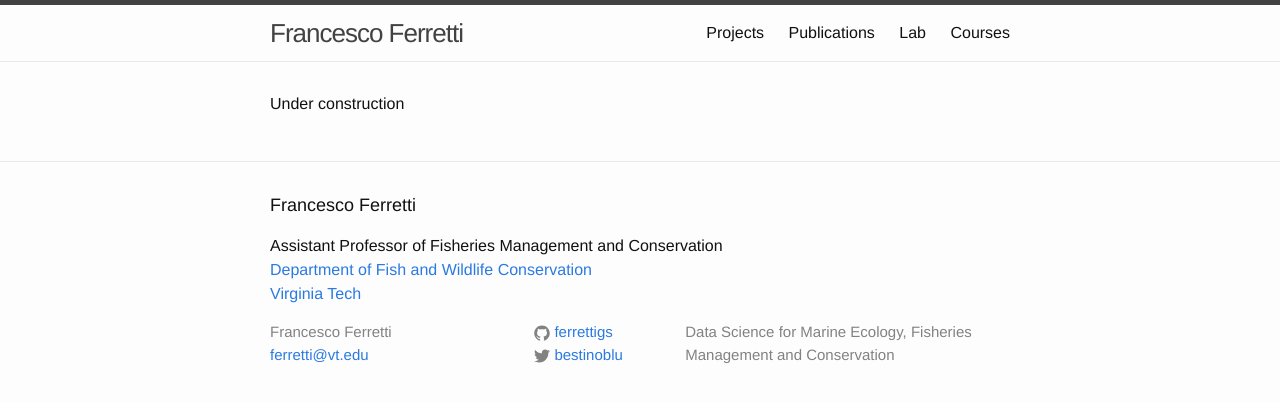
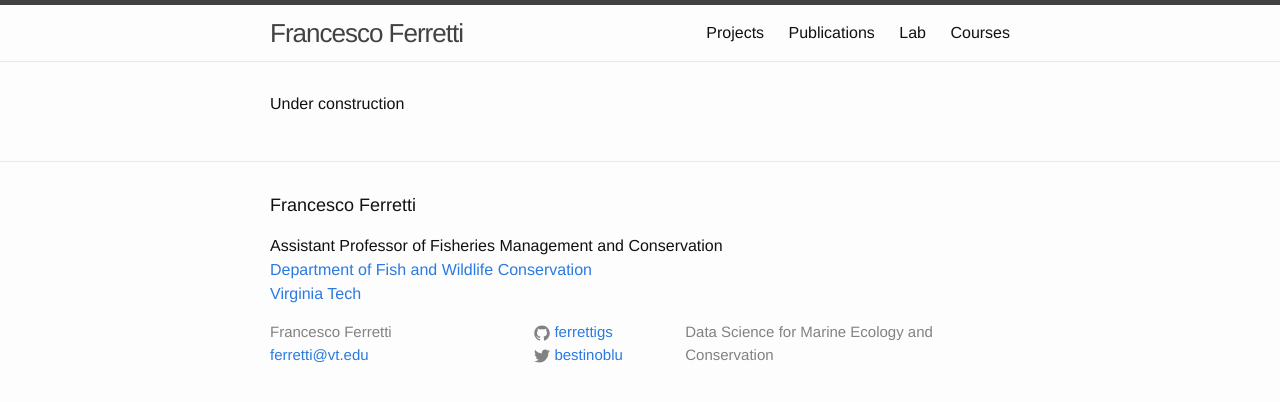
Before and after one commit to ferrettigs/ferrettigs.github.io, a Jekyll site: the page built from 05-Lab.md, in a window 1280 px wide. Shown: the top 402 px of the page. Built offline with Jekyll 4.4.1, drawn with Linux system fonts in a browser that asks for light colours.

Commit message:
Update _config.yml

```diff
--- a/_config.yml
+++ b/_config.yml
@@ -2,7 +2,7 @@
 title: Francesco Ferretti
 email: ferretti@vt.edu
 description: > # this means to ignore newlines until "baseurl:"
-  Data Science for Marine Ecology, Fisheries Management and Conservation
+  Data Science for Marine Ecology and Conservation
 # to test the website locally run jekyll serve with the config.yml having the next two lines commented
 #baseurl: "/~ferretti"  # the subpath of your site, e.g. /blog/
 #baseurl: "/ferrettigs.github.io"  # the subpath of your site, e.g. /blog/
```
